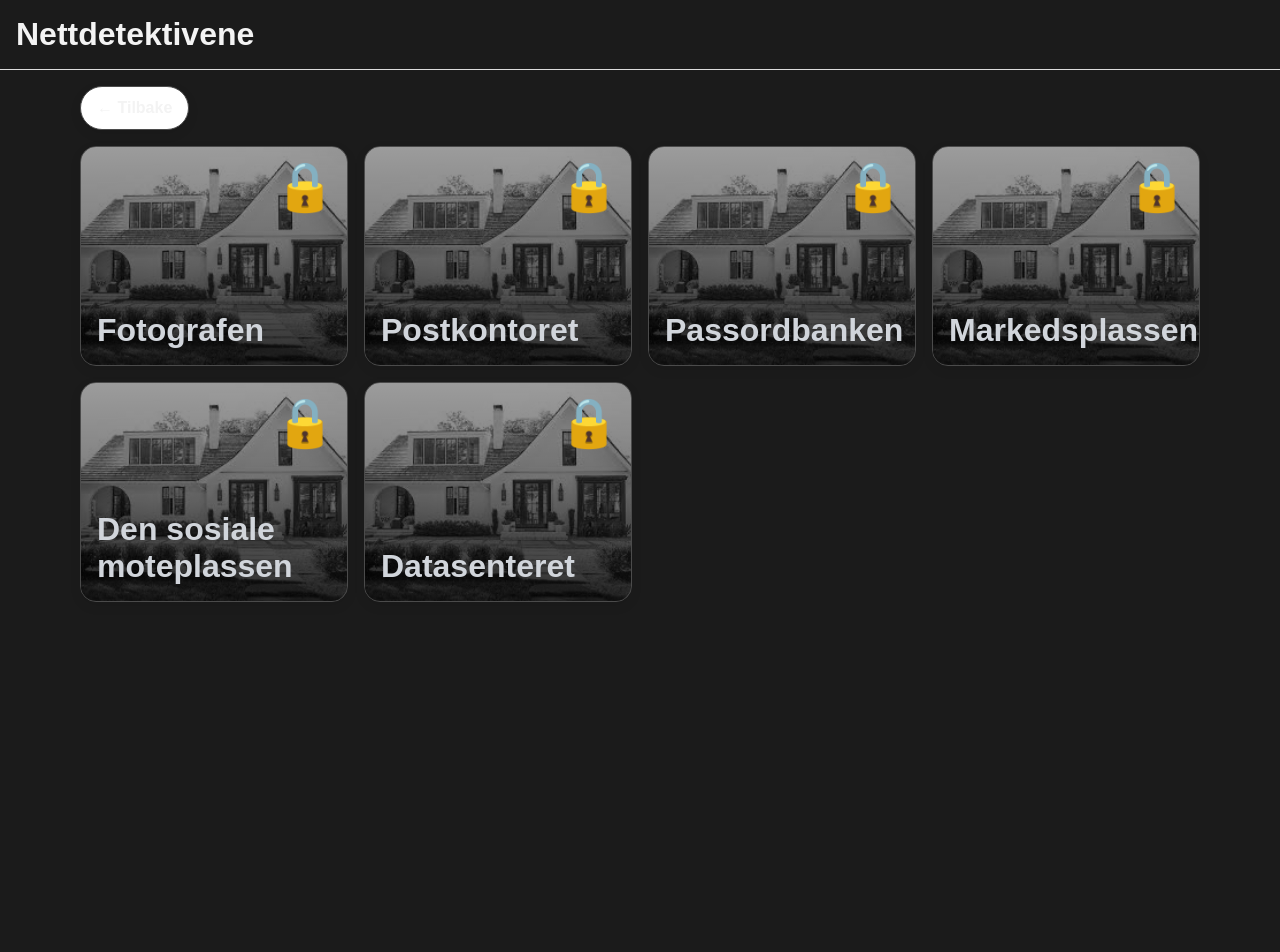
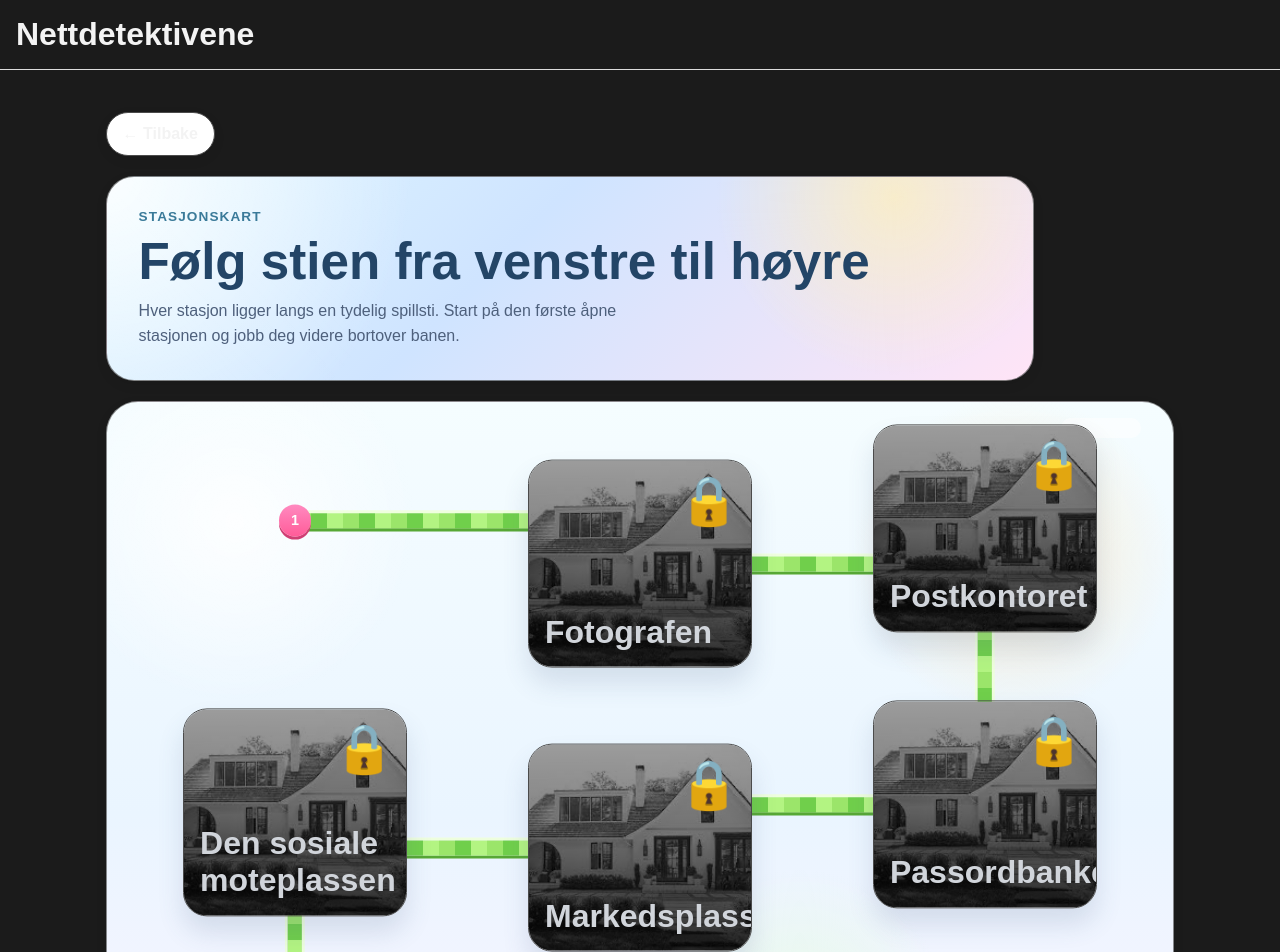
Before and after one commit to moss-flower/nettdetektivene-systemutvkling2, a Nuxt app in the folder frontend/: page /student/home/directions/stations in a window 1280 px wide. Shown: the top 952 px of the page. Before the commit the page ends 800 px from the top, so only its background shows below. Built offline with nearby package versions, Linux system fonts and the light colour scheme.

Commit message:
KI-styling

```diff
--- a/frontend/app/pages/student/home/directions/stations.vue
+++ b/frontend/app/pages/student/home/directions/stations.vue
@@ -5,7 +5,53 @@ import { StationFactory } from "~/composables/types/StationType";
 
 //Props, temporary hardcoded content
 const mockData = StationFactory.mockData();
+const snakeColumns = 3;
 const router = useRouter();
+
+const stationStops = computed(() =>
+  mockData.map((station, index) => {
+    const row = Math.floor(index / snakeColumns);
+    const positionInRow = index % snakeColumns;
+    const visualColumn = row % 2 === 0
+      ? positionInRow + 1
+      : snakeColumns - positionInRow;
+    const waveOffsets = ["-1.6rem", "1.1rem", "-1.1rem"];
+    const stopOffset = row % 2 === 0
+      ? waveOffsets[visualColumn - 1] ?? "0rem"
+      : waveOffsets[snakeColumns - visualColumn] ?? "0rem";
+    const nextIndex = index + 1;
+    let connectorClass = "stationStop--end";
+
+    if (nextIndex < mockData.length) {
+      const nextRow = Math.floor(nextIndex / snakeColumns);
+      if (nextRow !== row) {
+        connectorClass = "stationStop--down";
+      }
+      else {
+        const nextPositionInRow = nextIndex % snakeColumns;
+        const nextVisualColumn = row % 2 === 0
+          ? nextPositionInRow + 1
+          : snakeColumns - nextPositionInRow;
+
+        connectorClass = nextVisualColumn > visualColumn
+          ? "stationStop--right"
+          : "stationStop--left";
+      }
+    }
+
+    return {
+      station,
+      label: index + 1,
+      connectorClass,
+      style: {
+        gridColumn: String(visualColumn),
+        gridRow: String(row + 1),
+        "--stop-offset": stopOffset,
+        "--trail-delay": `${index * 120}ms`,
+      },
+    };
+  }),
+);
 
 function goBack() {
   router.push(routePaths.studentHome);
@@ -19,12 +65,27 @@ function goBack() {
       ← Tilbake
     </button>
 
-    <div class="levelGrid">
-      <StationCard
-        v-for="station in mockData"
-        :key="station.id"
-        :station="station"
-      />
+    <header class="pageIntro">
+      <p class="pageEyebrow">Stasjonskart</p>
+      <h1 class="pageTitle">Følg stien fra venstre til høyre</h1>
+      <p class="pageSummary">
+        Hver stasjon ligger langs en tydelig spillsti. Start på den første åpne stasjonen og jobb deg videre bortover banen.
+      </p>
+    </header>
+
+    <div class="pathBoard">
+      <ol class="stationPath">
+        <li
+          v-for="stop in stationStops"
+          :key="stop.station.id"
+          class="stationStop"
+          :class="stop.connectorClass"
+          :style="stop.style"
+        >
+          <span class="pathNode" aria-hidden="true">{{ stop.label }}</span>
+          <StationCard :station="stop.station" />
+        </li>
+      </ol>
     </div>
   </section>
 </template>
@@ -32,7 +93,45 @@ function goBack() {
 <style scoped>
 .stationsPage {
   display: grid;
-  gap: 1rem;
+  gap: 1.25rem;
+  padding: clamp(1rem, 2vw, 2rem);
+}
+
+.pageIntro {
+  display: grid;
+  gap: 0.75rem;
+  max-width: 58rem;
+  padding: clamp(1.25rem, 2.5vw, 2rem);
+  border: 1px solid color-mix(in srgb, var(--border) 68%, transparent);
+  border-radius: 1.75rem;
+  background:
+    radial-gradient(circle at top left, rgb(255 255 255 / 0.85), transparent 32%),
+    radial-gradient(circle at 85% 10%, rgb(255 240 184 / 0.7), transparent 22%),
+    linear-gradient(135deg, #dff7ff 0%, #cfe4ff 42%, #ffe4f6 100%);
+  box-shadow: var(--shadow);
+}
+
+.pageEyebrow {
+  margin: 0;
+  font-size: 0.85rem;
+  font-weight: 800;
+  letter-spacing: 0.08em;
+  text-transform: uppercase;
+  color: #3a7a99;
+}
+
+.pageTitle {
+  margin: 0;
+  font-size: clamp(2rem, 4vw, 3.4rem);
+  line-height: 1;
+  color: #234567;
+}
+
+.pageSummary {
+  margin: 0;
+  max-width: 58ch;
+  line-height: 1.55;
+  color: #4e607c;
 }
 
 .goBack {
@@ -56,27 +155,217 @@ function goBack() {
   outline-offset: 0.2rem;
 }
 
-.levelGrid {
-  display: grid;
-  grid-template-columns: repeat(4, 1fr);
-  gap: 1rem;
+.pathBoard {
+  position: relative;
+  overflow: hidden;
+  padding: 1.5rem;
+  border: 1px solid color-mix(in srgb, var(--border) 64%, transparent);
+  border-radius: 2rem;
+  background:
+    radial-gradient(circle at 12% 14%, rgb(255 255 255 / 0.85), transparent 15%),
+    radial-gradient(circle at 85% 18%, rgb(255 223 173 / 0.55), transparent 14%),
+    radial-gradient(circle at 65% 72%, rgb(224 255 215 / 0.6), transparent 16%),
+    linear-gradient(180deg, #f5fdff 0%, #eaf5ff 48%, #fef3ff 100%);
+  box-shadow: var(--shadow);
 }
 
-@media (max-width: 1000px) {
-  .levelGrid {
-    grid-template-columns: repeat(3, 1fr);
+.pathBoard::before,
+.pathBoard::after {
+  content: "";
+  position: absolute;
+  border-radius: 999px;
+  background: rgb(255 255 255 / 0.55);
+  pointer-events: none;
+}
+
+.pathBoard::before {
+  top: 1rem;
+  right: 2rem;
+  width: 5rem;
+  height: 1.2rem;
+}
+
+.pathBoard::after {
+  bottom: 1.25rem;
+  left: 2.5rem;
+  width: 3.5rem;
+  height: 0.95rem;
+}
+
+.stationPath {
+  display: grid;
+  grid-template-columns: repeat(3, minmax(0, 1fr));
+  grid-auto-rows: minmax(15rem, auto);
+  gap: 2.75rem 1rem;
+  list-style: none;
+  margin: 0;
+  padding: 0;
+}
+
+.stationStop {
+  position: relative;
+  display: grid;
+  place-items: center;
+  min-height: 15rem;
+  transform: translateY(var(--stop-offset, 0rem));
+}
+
+.stationStop::before {
+  content: "";
+  position: absolute;
+  left: 50%;
+  top: 50%;
+  width: 1rem;
+  height: 1rem;
+  transform: translate(-50%, -50%);
+  border-radius: 999px;
+  background: white;
+  border: 0.28rem solid #f8aa2c;
+  box-shadow: 0 0 0 0.2rem rgb(255 240 196 / 0.9);
+  z-index: 1;
+}
+
+.stationStop::after {
+  content: "";
+  position: absolute;
+  z-index: 0;
+  border-radius: 999px;
+  background:
+    repeating-linear-gradient(
+      90deg,
+      #9be56a 0,
+      #9be56a 1rem,
+      #70cf4b 1rem,
+      #70cf4b 2rem,
+      #b3f482 2rem,
+      #b3f482 3rem
+    );
+  box-shadow:
+    0 0.2rem 0 #57a835,
+    0 0 0 0.18rem rgb(239 255 219 / 0.9);
+  animation: snakeTrail 3.2s linear infinite;
+  animation-delay: var(--trail-delay, 0ms);
+}
+
+.stationStop--right::after {
+  top: 50%;
+  left: 50%;
+  width: calc(100% + 1rem);
+  height: 0.9rem;
+  transform: translateY(-50%);
+}
+
+.stationStop--left::after {
+  top: 50%;
+  right: 50%;
+  width: calc(100% + 1rem);
+  height: 0.9rem;
+  transform: translateY(-50%);
+}
+
+.stationStop--down::after {
+  left: 50%;
+  top: 50%;
+  width: 0.9rem;
+  height: calc(100% + 2.25rem);
+  transform: translateX(-50%);
+  background:
+    repeating-linear-gradient(
+      180deg,
+      #9be56a 0,
+      #9be56a 1rem,
+      #70cf4b 1rem,
+      #70cf4b 2rem,
+      #b3f482 2rem,
+      #b3f482 3rem
+    );
+}
+
+.pathNode {
+  position: absolute;
+  left: 50%;
+  top: 50%;
+  display: grid;
+  place-items: center;
+  width: 2rem;
+  height: 2rem;
+  transform: translate(-50%, -50%);
+  border-radius: 999px;
+  background: linear-gradient(180deg, #ff8ac0 0%, #ff5c99 100%);
+  color: white;
+  font-size: 0.9rem;
+  font-weight: 800;
+  box-shadow: 0 0.2rem 0 #cf3f74;
+  z-index: 2;
+}
+
+.stationStop :deep(.levelCard) {
+  position: relative;
+  width: min(100%, 14rem);
+  min-height: clamp(10.5rem, 18vw, 13rem);
+  z-index: 3;
+  border-radius: 1.5rem;
+  box-shadow: 0 1rem 1.6rem rgb(71 91 132 / 0.16);
+}
+
+@keyframes snakeTrail {
+  from {
+    background-position: 0 0;
+  }
+
+  to {
+    background-position: 3rem 0;
   }
 }
 
-@media (max-width: 750px) {
-  .levelGrid {
-    grid-template-columns: repeat(2, 1fr);
+@media (max-width: 900px) {
+  .pageTitle {
+    font-size: clamp(1.75rem, 7vw, 2.5rem);
+  }
+
+  .pathBoard {
+    padding: 1rem;
+  }
+
+  .stationPath {
+    gap: 1.75rem 0.75rem;
+  }
+
+  .stationStop {
+    min-height: 13rem;
+  }
+
+  .stationStop :deep(.levelCard) {
+    width: min(100%, 12rem);
+    min-height: 10rem;
   }
 }
 
-@media (max-width: 500px) {
-  .levelGrid {
+@media (max-width: 700px) {
+  .pathBoard {
+    padding: 1rem 0.85rem;
+  }
+
+  .stationPath {
     grid-template-columns: 1fr;
+    grid-auto-rows: auto;
+    gap: 1rem;
+  }
+
+  .stationStop {
+    min-height: auto;
+    transform: none;
+  }
+
+  .stationStop::after,
+  .stationStop::before,
+  .pathNode {
+    display: none;
+  }
+
+  .stationStop :deep(.levelCard) {
+    width: 100%;
+    min-height: 11rem;
   }
 }
 </style>
```
